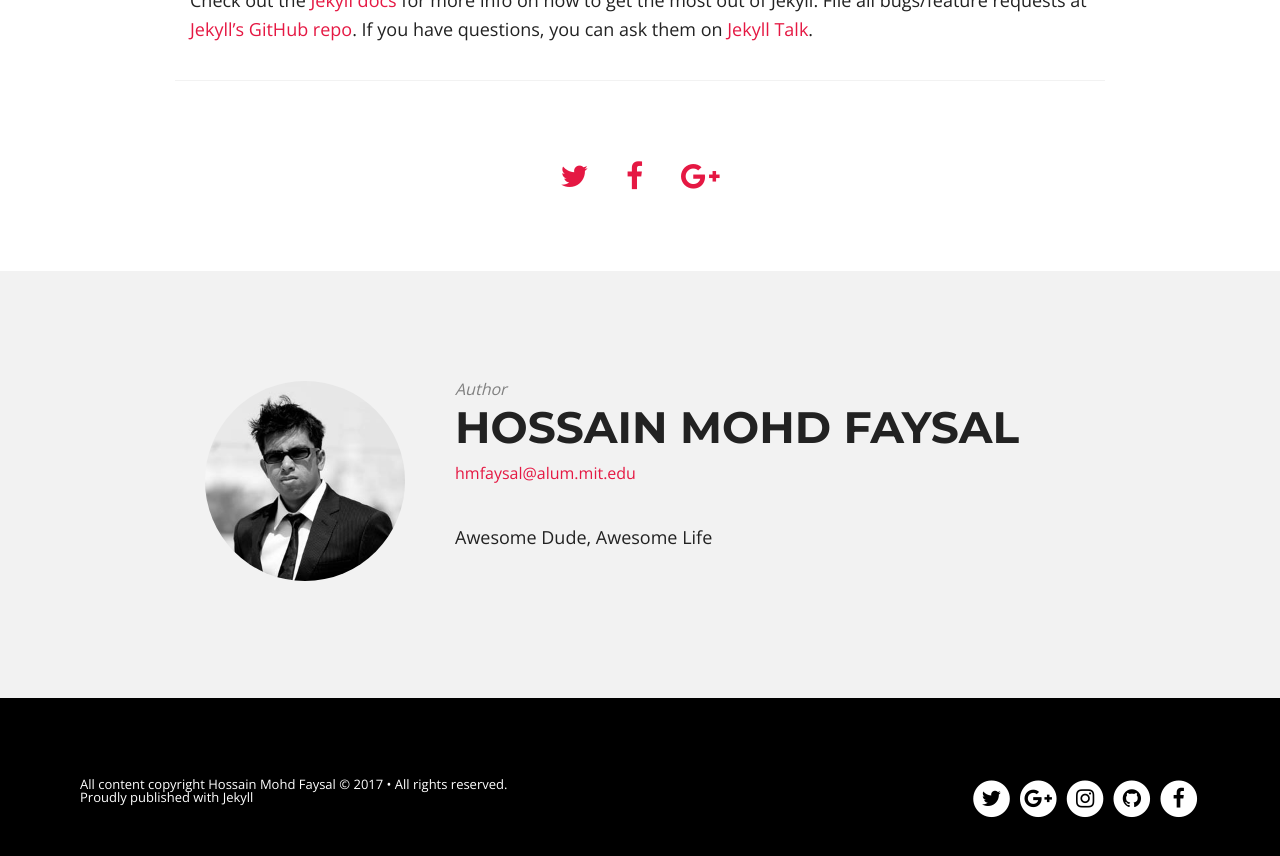
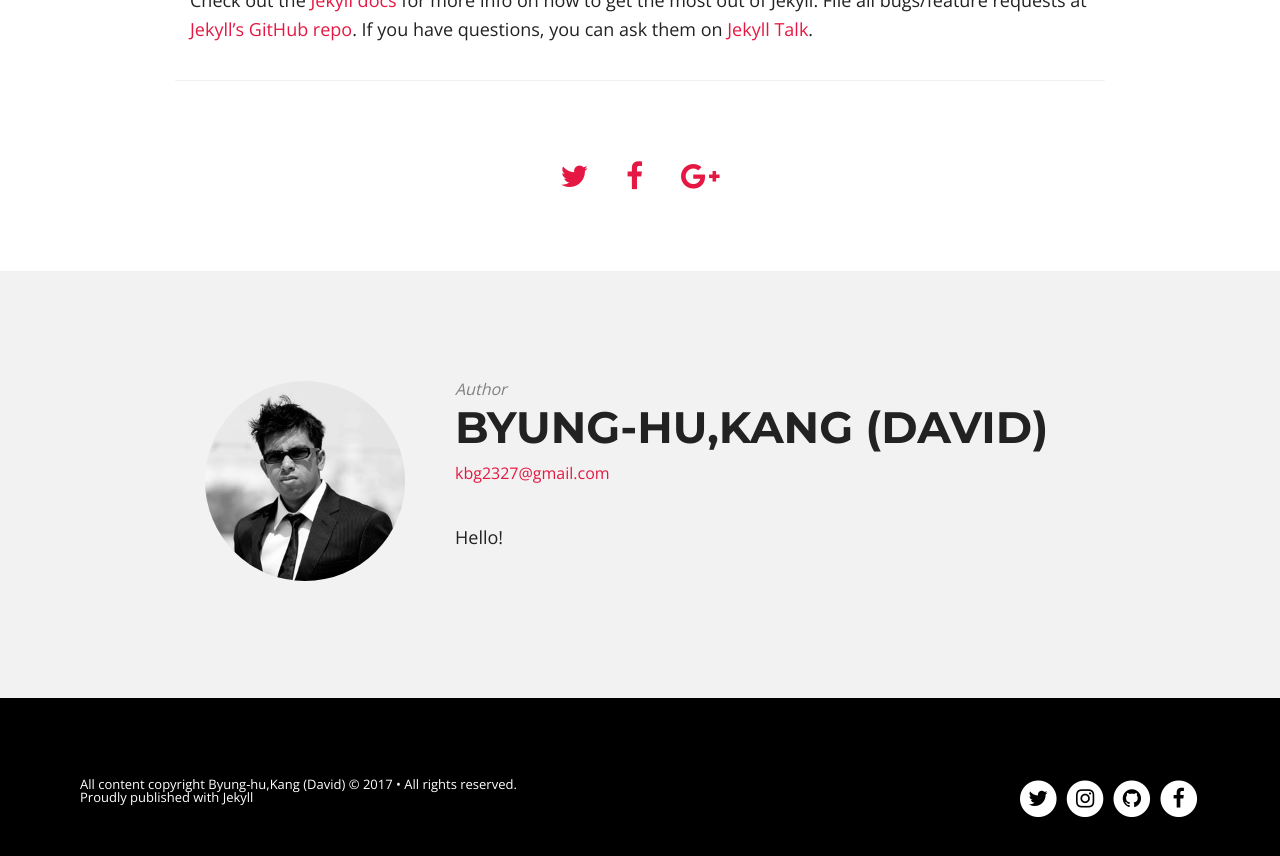
Before and after one commit to binguz/binguz.github.com, a Jekyll site: the page built from _posts/2017-01-31-welcome-to-jekyll.markdown, in a window 1280 px wide and 900 px high, scrolled down 1028 px. Shown: the top 856 px of the window. Built offline with Jekyll 4.4.1, drawn with Linux system fonts in a browser that asks for light colours; nearby versions of some CDN libraries; some of the changed text lies outside the part shown.

Commit message:
Update _config.yml

```diff
--- a/_config.yml
+++ b/_config.yml
@@ -1,31 +1,30 @@
-title:            Notepad
-description:      "Blogging is fun"
+title:            Binguz
+description:      "Post my personal concerns"
 logo:             logo.png
-disqus_shortname: hmfaysal
+disqus_shortname: binguz
 share:            true
 dropcap:			true
 # Change url to your domain. Leave localhost server or blank when working locally.
 # or use the hint from http://jekyllrb.com/docs/github-pages/ to keep this the same
 # whether working locally or remotely. Start Jekyll with: jekyll serve --baseurl ''
-url:        	  /Notepad
+url:        	  ""
 
 # Owner/author information
 owner:
-  name:           Hossain Mohd Faysal
+  name:           Byung-hu,Kang (David)
   avatar:         hmfaysal.jpg
-  email:          hmfaysal@alum.mit.edu
+  email:          kbg2327@gmail.com
   # Use the coder's toolbox at http://coderstoolbox.net/string/#!encoding=xml&action=encode&charset=us_ascii to encode your description into XML string
-  description:    Awesome Dude, Awesome Life
+  description:    Hello!
   # Social networking links used in footer. Update and remove as you like.
-  twitter:        hmfaysal
-  facebook:       hmfaysal
-  github:         hmfaysal
-  instagram:      hmfaysal
+  twitter:        bk_snail
+  facebook:       kbg2327@hanmail.net
+  github:         binguz
+  instagram:      bk_snail
   # For Google Authorship https://plus.google.com/authorship
-  google_plus:    https://plus.google.com/u/0/102602916593522619858
 
 # Analytics and webmaster tools stuff goes here
-google_analytics:   UA-39365944-7
+google_analytics:   UA-91111244-1
 google_verify:
 # https://ssl.bing.com/webmaster/configure/verify/ownership Option 2 content= goes here
 bing_verify:
@@ -45,7 +44,7 @@
     url: /about
 
 # http://en.wikipedia.org/wiki/List_of_tz_database_time_zones
-timezone:    Asia/Dhaka
+timezone:    Asia/Seoul
 future:      true
 highlighter: pygments
 markdown:    kramdown
@@ -71,8 +70,8 @@
 
 prose:
   rooturl: '_posts'
-  siteurl: 'http://hmfaysal.github.io/Notepad/'
-  relativeLinks: 'http://hmfaysal.github.io/Notepad/links.jsonp'
+  siteurl: 'http://binguz.github.io'
+  relativeLinks: 'http://binguz.github.io/links.jsonp'
   media: 'images'
   metadata:
     _posts:
```
